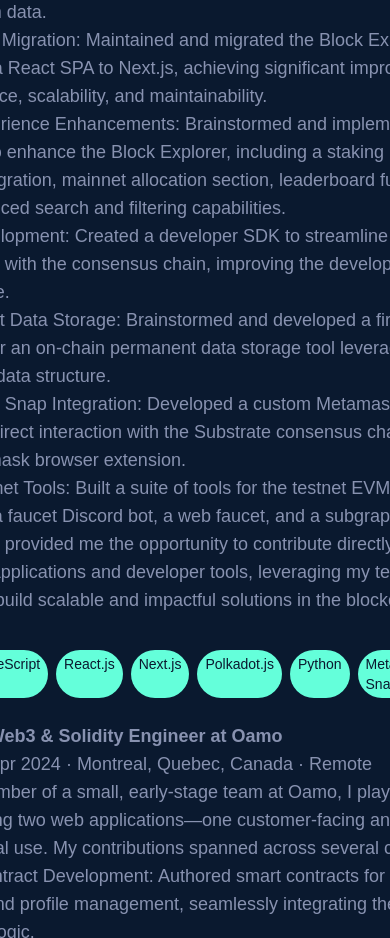
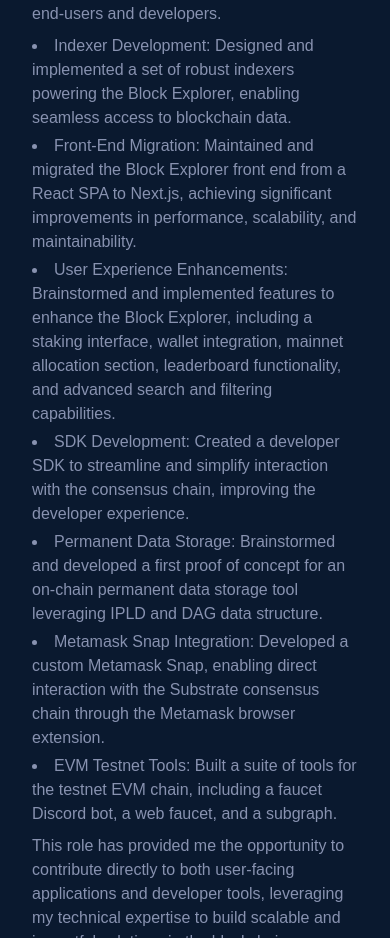
Before and after one commit to marc-aurele-besner/marcaurelebesner.com-v3, a Next.js app: page / in a window 390 px wide. Shown: the part 1062-2000 px from the top of the page. Built offline with nearby package versions, Linux system fonts and the light colour scheme.

Commit message:
make everything more responsive

```diff
--- a/src/components/Badge.tsx
+++ b/src/components/Badge.tsx
@@ -1,6 +1,6 @@
 export default function Badge({ text }: { text: string }) {
   return (
-    <span className="bg-lightCyan text-darkBlue px-2 py-1 rounded-full text-sm">
+    <span className="bg-lightCyan text-darkBlue px-2 py-1 mt-2 rounded-full text-sm">
       {text}
     </span>
   );
--- a/src/components/Experience.tsx
+++ b/src/components/Experience.tsx
@@ -4,51 +4,38 @@
 export default function Experience() {
   return (
     <motion.section
-      className="min-h-screen flex flex-col items-center justify-center py-12"
+      className="w-full flex flex-col items-center justify-start py-12 px-4 sm:px-6 lg:px-8"
       initial={{ opacity: 0, y: 20 }}
       whileInView={{ opacity: 1, y: 0 }}
       viewport={{ once: true }}
       transition={{ duration: 0.5 }}
     >
-      <div className="max-w-3xl">
-        <h2 className="text-3xl font-bold">Experience</h2>
-        <div className="mt-4 text-lg">
-          <h3 className="font-semibold">
+      <div className="w-full max-w-3xl">
+        <h2 className="text-2xl sm:text-3xl font-bold mb-6">Experience</h2>
+        <div className="space-y-8">
+          <div className="text-base sm:text-lg">
+            <h3 className="font-semibold text-xl sm:text-2xl">
               Senior Software Engineer at Autonomys
             </h3>
-          <p>
+            <p className="text-sm sm:text-base text-gray-600">
               Apr 2024 - Present · Palo Alto, California, United States · Remote
             </p>
-          <p>
+            <p className="mt-2">
               As a Senior Software Engineer, working in the product team at Autonomys, I focus on hands-on development to build and enhance blockchain and Web3 solutions, ensuring performance, scalability, and usability for both end-users and developers.
             </p>
-          <ul className="list-disc ml-5">
-            <li>
-              Indexer Development: Designed and implemented a set of robust indexers powering the Block Explorer, enabling seamless access to blockchain data.
-            </li>
-            <li>
-              Front-End Migration: Maintained and migrated the Block Explorer front end from a React SPA to Next.js, achieving significant improvements in performance, scalability, and maintainability.
-            </li>
-            <li>
-              User Experience Enhancements: Brainstormed and implemented features to enhance the Block Explorer, including a staking interface, wallet integration, mainnet allocation section, leaderboard functionality, and advanced search and filtering capabilities.
-            </li>
-            <li>
-              SDK Development: Created a developer SDK to streamline and simplify interaction with the consensus chain, improving the developer experience.
-            </li>
-            <li>
-              Permanent Data Storage: Brainstormed and developed a first proof of concept for an on-chain permanent data storage tool leveraging IPLD and DAG data structure.
-            </li>
-            <li>
-              Metamask Snap Integration: Developed a custom Metamask Snap, enabling direct interaction with the Substrate consensus chain through the Metamask browser extension.
-            </li>
-            <li>
-              EVM Testnet Tools: Built a suite of tools for the testnet EVM chain, including a faucet Discord bot, a web faucet, and a subgraph.
-            </li>
+            <ul className="list-disc list-inside mt-2 space-y-1">
+              <li>Indexer Development: Designed and implemented a set of robust indexers powering the Block Explorer, enabling seamless access to blockchain data.</li>
+              <li>Front-End Migration: Maintained and migrated the Block Explorer front end from a React SPA to Next.js, achieving significant improvements in performance, scalability, and maintainability.</li>
+              <li>User Experience Enhancements: Brainstormed and implemented features to enhance the Block Explorer, including a staking interface, wallet integration, mainnet allocation section, leaderboard functionality, and advanced search and filtering capabilities.</li>
+              <li>SDK Development: Created a developer SDK to streamline and simplify interaction with the consensus chain, improving the developer experience.</li>
+              <li>Permanent Data Storage: Brainstormed and developed a first proof of concept for an on-chain permanent data storage tool leveraging IPLD and DAG data structure.</li>
+              <li>Metamask Snap Integration: Developed a custom Metamask Snap, enabling direct interaction with the Substrate consensus chain through the Metamask browser extension.</li>
+              <li>EVM Testnet Tools: Built a suite of tools for the testnet EVM chain, including a faucet Discord bot, a web faucet, and a subgraph.</li>
             </ul>
-          <p>
+            <p className="mt-2">
               This role has provided me the opportunity to contribute directly to both user-facing applications and developer tools, leveraging my technical expertise to build scalable and impactful solutions in the blockchain ecosystem.
             </p>
-          <div className="flex space-x-2 mt-2">
+            <div className="flex flex-wrap mt-2 gap-2">
               <Badge text="Solidity" />
               <Badge text="TypeScript" />
               <Badge text="React.js" />
@@ -59,48 +46,26 @@
               <Badge text="IPLD" />
             </div>
           </div>
-        <div className="mt-6 text-lg">
-          <h3 className="font-semibold">
+          <div className="text-base sm:text-lg">
+            <h3 className="font-semibold text-xl sm:text-2xl">
               Full-Stack Web3 & Solidity Engineer at Oamo
             </h3>
-          <p>
+            <p className="text-sm sm:text-base text-gray-600">
               Mar 2023 - Apr 2024 · Montreal, Quebec, Canada · Remote
             </p>
-          <p>
-            As a key member of a small, early-stage team at Oamo, I played a
-            pivotal role in building two web applications—one customer-facing
-            and another for organizational use. My contributions spanned across
-            several critical areas:
+            <p className="mt-2">
+              As a key member of a small, early-stage team at Oamo, I played a pivotal role in building two web applications—one customer-facing and another for organizational use. My contributions spanned across several critical areas:
             </p>
-          <ul className="list-disc ml-5">
-            <li>
-              Smart Contract Development: Authored smart contracts for reward
-              payouts and profile management, seamlessly integrating these with
-              the business logic.
-            </li>
-            <li>
-              Decentralized Systems Integration: Implemented features using
-              Ceramic Network (decentralized database) and implemented
-              encryption/decryption flows via Lit Protocol.
-            </li>
-            <li>
-              Digital Identity Management: Handled Decentralized Identifiers
-              (DIDs), ensuring robust identity verification and profile
-              management processes.
-            </li>
-            <li>
-              Core Business Logic: Envisioned, planned, and implemented
-              significant portions of the core business logic, focusing on Sybil
-              attack protection and developing a comprehensive user profile
-              system.
-            </li>
+            <ul className="list-disc list-inside mt-2 space-y-1">
+              <li>Smart Contract Development: Authored smart contracts for reward payouts and profile management, seamlessly integrating these with the business logic.</li>
+              <li>Decentralized Systems Integration: Implemented features using Ceramic Network (decentralized database) and implemented encryption/decryption flows via Lit Protocol.</li>
+              <li>Digital Identity Management: Handled Decentralized Identifiers (DIDs), ensuring robust identity verification and profile management processes.</li>
+              <li>Core Business Logic: Envisioned, planned, and implemented significant portions of the core business logic, focusing on Sybil attack protection and developing a comprehensive user profile system.</li>
             </ul>
-          <p>
-            My role emphasized delivering holistic solutions in a dynamic
-            startup setting, enhancing user engagement and operational
-            efficiency through cutting-edge Web3 technologies.
+            <p className="mt-2">
+              My role emphasized delivering holistic solutions in a dynamic startup setting, enhancing user engagement and operational efficiency through cutting-edge Web3 technologies.
             </p>
-          <div className="flex space-x-2 mt-2">
+            <div className="flex flex-wrap mt-2 gap-2">
               <Badge text="Solidity" />
               <Badge text="Web3" />
               <Badge text="Node.js" />
@@ -111,175 +76,6 @@
               <Badge text="IPFS" />
             </div>
           </div>
-        <div className="mt-6 text-lg">
-          <h3 className="font-semibold">Smart Contract Engineer at Gluwa</h3>
-          <p>
-            Feb 2022 - 2023 · San Francisco, California, United States · Remote
-          </p>
-          <p>
-            Core Responsibilities: Developed and tested smart contracts for
-            financial applications including staking, DAOs, and multi-signature
-            wallets using Solidity, Hardhat, and Foundry.
-          </p>
-          <p>
-            Tool Development: Engineered tools to enhance smart contract
-            interaction and efficiency for developers not specialized in Web3
-            technologies:
-          </p>
-          <ul className="list-disc ml-5">
-            <li>
-              UI Dashboard: Facilitated easier contract interaction for
-              developers unfamiliar with Solidity.
-            </li>
-            <li>
-              Automated Reporting: Provided tools for streamlined performance
-              and transaction monitoring.
-            </li>
-            <li>
-              Malicious Transaction Detection: Improved security with proactive
-              detection systems.
-            </li>
-          </ul>
-          <div className="flex space-x-2 mt-2">
-            <Badge text="Solidity" />
-            <Badge text="Smart Contracts" />
-            <Badge text="Security" />
-            <Badge text="Ethers.js" />
-            <Badge text="React.js" />
-            <Badge text="Ethereum" />
-          </div>
-        </div>
-        <div className="mt-6 text-lg">
-          <h3 className="font-semibold">
-            Blockchain Programming & Smart Contracts Instructor at Indigo
-            Blockchain School
-          </h3>
-          <p>
-            Jan 2023 - Apr 2023 · France · Remote
-          </p>
-          <p>
-            Led a hands-on course on Blockchain Programming & Smart Contracts,
-            teaching students how to write, test, and deploy smart contracts in
-            Solidity using Hardhat and Foundry. Key projects included:
-          </p>
-          <ul className="list-disc ml-5">
-            <li>
-              NFT Contracts: Guided students through the creation of NFTs.
-            </li>
-            <li>
-              NFT Marketplace Contracts: Collaborated on developing functional
-              NFT marketplaces.
-            </li>
-            <li>
-              Multi-signature Wallets: Developed secure multi-signature contract
-              implementations.
-            </li>
-          </ul>
-          <p>
-            This course was highly interactive, focusing not only on
-            demonstrating coding techniques but also on engaging students in
-            writing code collaboratively. I actively participated in coding
-            alongside students, reviewing and debugging their work, and teaching
-            essential skills such as using GitHub and conducting peer code
-            reviews.
-          </p>
-          <div className="flex space-x-2 mt-2">
-            <Badge text="Communication" />
-            <Badge text="Ethereum" />
-            <Badge text="Smart Contracts" />
-            <Badge text="Online Teaching" />
-            <Badge text="Solidity" />
-            <Badge text="Blockchain" />
-          </div>
-        </div>
-        <div className="mt-6 text-lg">
-          <h3 className="font-semibold">Développeur at Collage of Myself</h3>
-          <p>
-            Dec 2021 - 2022 · Remote
-          </p>
-          <p>
-            In this self-directed project, I developed a portfolio piece that
-            combined blockchain technology with a creative 3D web experience.
-            Key highlights include:
-          </p>
-          <ul className="list-disc ml-5">
-            <li>
-              NFT Smart Contract Creation: Authored a smart contract for NFTs,
-              enabling the secure minting and management of digital assets.
-            </li>
-            <li>
-              3D Web Gallery Development: Utilized Three.js to build an
-              interactive 3D web gallery that allowed users to view, mint, and
-              manage their NFTs.
-            </li>
-            <li>
-              User Experience Design: Crafted a dedicated holder section to
-              enhance user engagement and interaction with the digital art
-              pieces.
-            </li>
-          </ul>
-          <p>
-            This project showcased my ability to integrate advanced web
-            technologies and blockchain to create a unique and immersive digital
-            art experience, enhancing my portfolio in both technical scope and
-            creative execution.
-          </p>
-          <div className="flex space-x-2 mt-2">
-            <Badge text="Solidity" />
-            <Badge text="TypeScript" />
-            <Badge text="React Three Fiber" />
-            <Badge text="React" />
-            <Badge text="Ethers.js" />
-          </div>
-        </div>
-        <div className="mt-6 text-lg">
-          <h3 className="font-semibold">Developer at Plantswap</h3>
-          <p>
-            May 2021 - 2022 · 9 mos
-          </p>
-          <p>
-            Development of a decentralized autonomous foundation
-            focused on helping ecological non-profits, with the help of
-            decentralized finance and gamification.
-          </p>
-          <div className="flex space-x-2 mt-2">
-            <Badge text="React.js" />
-            <Badge text="Solidity" />
-            <Badge text="Ethers.js" />
-            <Badge text="Ethereum" />
-            <Badge text="Smart Contracts" />
-            <Badge text="TypeScript" />
-          </div>
-        </div>
-        <div className="mt-6 text-lg">
-          <h3 className="font-semibold">
-            Technical Support Specialist at PayFacto
-          </h3>
-          <p>
-            Jun 2020 - Apr 2021 · 11 mos · Montreal, Quebec, Canada · Remote
-          </p>
-          <div className="flex space-x-2 mt-2">
-            <Badge text="PHP" />
-            <Badge text="WordPress" />
-            <Badge text="Node.js" />
-            <Badge text="MySQL" />
-            <Badge text="Employee Training" />
-          </div>
-        </div>
-        <div className="mt-6 text-lg">
-          <h3 className="font-semibold">Content Creator at YouTube</h3>
-          <p>
-            Aug 2019 - Nov 2019 · 4 mos · Canada
-          </p>
-          <p>
-            Cryptocurrency News Presenter
-          </p>
-          <div className="flex space-x-2 mt-2">
-            <Badge text="Blockchain" />
-            <Badge text="Video Editing" />
-            <Badge text="Content Creation" />
-            <Badge text="YouTube" />
-          </div>
         </div>
       </div>
     </motion.section>
```
Lines whose indentation alone changed are shown as unchanged.
